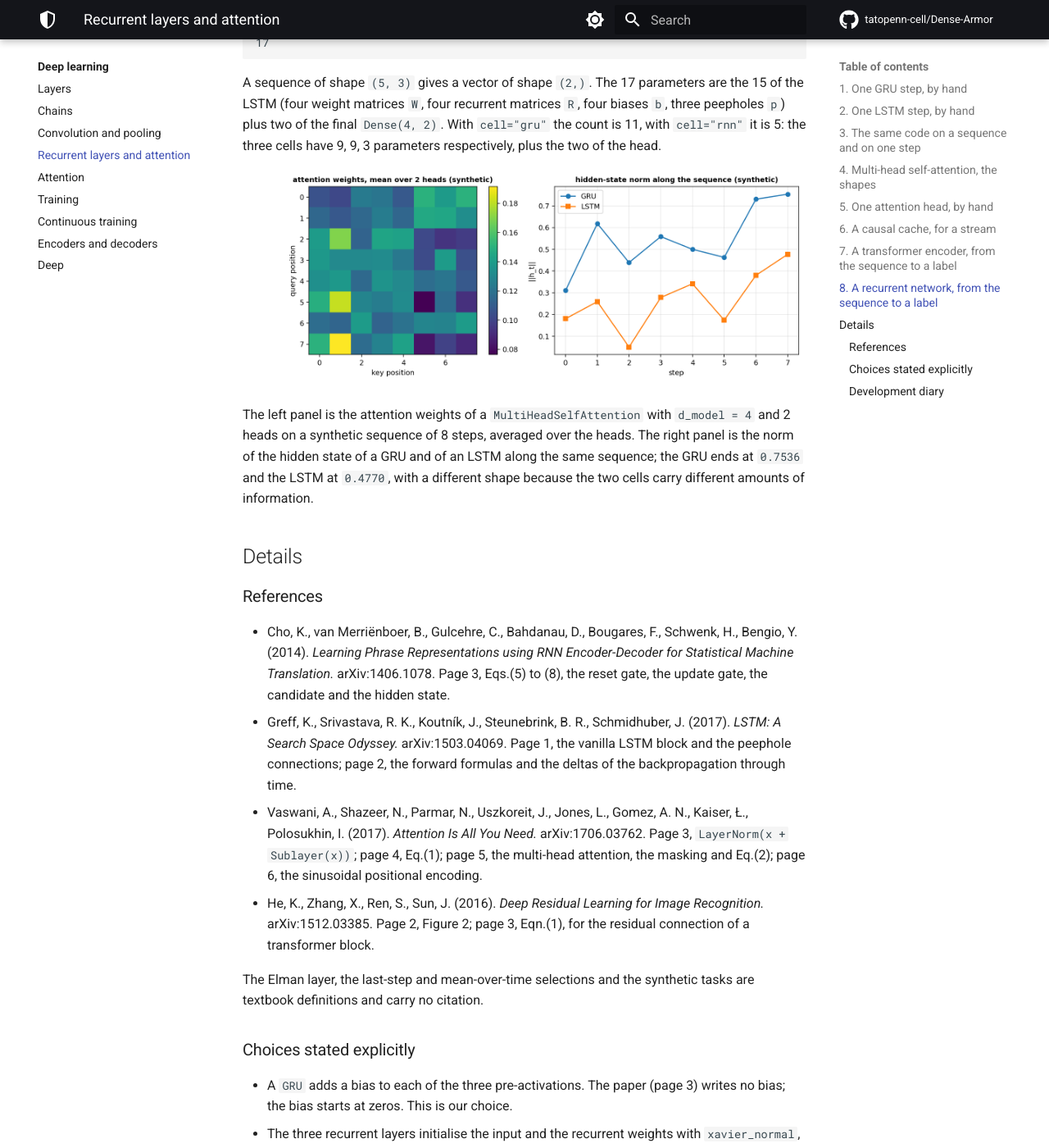
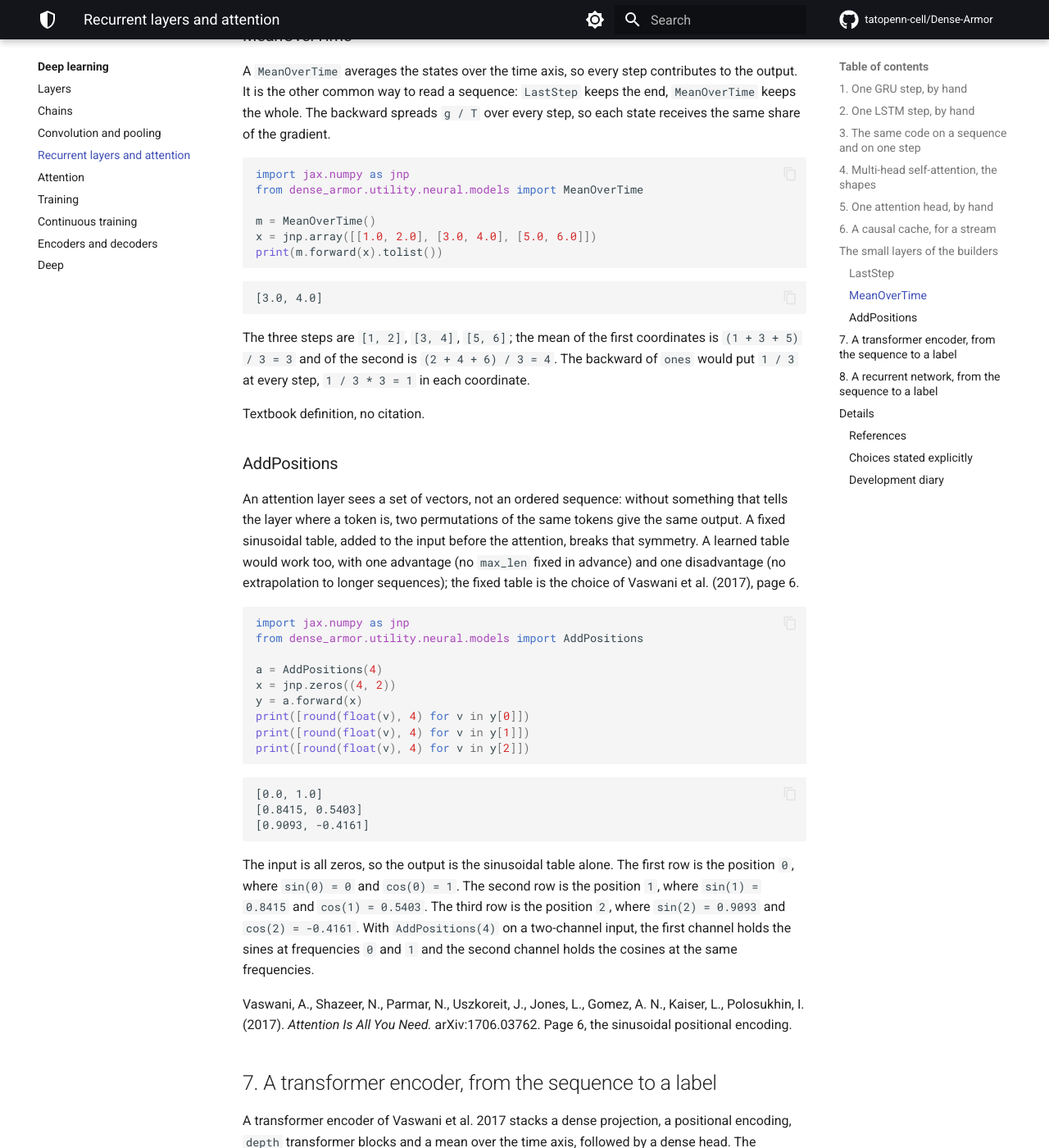
Before and after one commit to tatopenn-cell/Dense-Armor, an MkDocs documentation site: the page built from docs/neural/sequence_layers.md, in a window 1280 px wide and 1400 px high, scrolled down 5185 px. Shown: the whole window at 82% size. Built offline with MkDocs 1.6.1 and Material for MkDocs 9.7.7, drawn with Linux system fonts in a browser that asks for light colours; comment, search, counter and statistics services are not loaded; some of the changed text lies outside the part shown.

Commit message:
taskN08 E: three sections in docs/neural/sequence_layers.md
Before '## 7. A transformer encoder', a new section titled 'The small layers of the builders' with three subsections: ### LastStep, ### MeanOverTime, ### AddPositions. Same shape as the sections of item B. Hand cases: LastStep on [[1, 2], [3, 4], [5, 6]] gives [5, 6] and backward(ones) = [[0, 0], [0, 0], [1, 1]]; MeanOverTime gives [3, 4]; AddPositions(4) on zeros(4, 2) gives the sinusoidal table, with row 0 = [0, 1], row 1 = [0.8415, 0.5403], row 2 = [0.9093, -0.4161]. Reference: Vaswani et al. 2017, page 6, the sinusoidal positional encoding.

Check: check_examples.py -> 3/3 classes OK for sequence_layers.md, 3/3 blocks MATCH, 15/16 overall.

```diff
--- a/docs/neural/sequence_layers.md
+++ b/docs/neural/sequence_layers.md
@@ -154,6 +154,80 @@ True
 
 The cache grows by one key-value pair per step, and the attention weights of step `t` are computed only against the keys of steps `0` to `t`. `init_cache` returns two arrays of shape `(0, d_model)`. The causal mask of the `forward` is a lower-triangular boolean matrix, and the same mask is applied inside `scaled_dot_product_attention` before the softmax (page 5 of the paper).
 
+## The small layers of the builders
+
+The three layers below are small: they do not have parameters, or they have a fixed table of numbers. They are the glue that the `recurrent_net` and `transformer_encoder` builders use between a recurrent layer and a dense head, and that the reader will meet again if they open those builders.
+
+### LastStep
+
+A recurrent layer returns one state per step; a classifier or a regressor wants one vector per sequence. A `LastStep` keeps the last state and drops the others. On a sequence `(B, T, n)` it returns `(B, n)`; the backward puts the whole upstream gradient at the last step and zeros elsewhere, because the earlier steps did not contribute to the output.
+
+~~~python
+import jax.numpy as jnp
+from dense_armor.utility.neural.models import LastStep
+
+l = LastStep()
+x = jnp.array([[1.0, 2.0], [3.0, 4.0], [5.0, 6.0]])
+print(l.forward(x).tolist())
+print(l.backward(jnp.ones((2,))).tolist())
+~~~
+
+~~~
+[5.0, 6.0]
+[[0.0, 0.0], [0.0, 0.0], [1.0, 1.0]]
+~~~
+
+The three steps of the sequence are `[1, 2]`, `[3, 4]`, `[5, 6]`; the last is `[5, 6]`. The backward of `ones` puts `1` at the last step and `0` at the two before, because only the last step saw the output.
+
+Textbook definition, no citation.
+
+### MeanOverTime
+
+A `MeanOverTime` averages the states over the time axis, so every step contributes to the output. It is the other common way to read a sequence: `LastStep` keeps the end, `MeanOverTime` keeps the whole. The backward spreads `g / T` over every step, so each state receives the same share of the gradient.
+
+~~~python
+import jax.numpy as jnp
+from dense_armor.utility.neural.models import MeanOverTime
+
+m = MeanOverTime()
+x = jnp.array([[1.0, 2.0], [3.0, 4.0], [5.0, 6.0]])
+print(m.forward(x).tolist())
+~~~
+
+~~~
+[3.0, 4.0]
+~~~
+
+The three steps are `[1, 2]`, `[3, 4]`, `[5, 6]`; the mean of the first coordinates is `(1 + 3 + 5) / 3 = 3` and of the second is `(2 + 4 + 6) / 3 = 4`. The backward of `ones` would put `1 / 3` at every step, `1 / 3 * 3 = 1` in each coordinate.
+
+Textbook definition, no citation.
+
+### AddPositions
+
+An attention layer sees a set of vectors, not an ordered sequence: without something that tells the layer where a token is, two permutations of the same tokens give the same output. A fixed sinusoidal table, added to the input before the attention, breaks that symmetry. A learned table would work too, with one advantage (no `max_len` fixed in advance) and one disadvantage (no extrapolation to longer sequences); the fixed table is the choice of Vaswani et al. (2017), page 6.
+
+~~~python
+import jax.numpy as jnp
+from dense_armor.utility.neural.models import AddPositions
+
+a = AddPositions(4)
+x = jnp.zeros((4, 2))
+y = a.forward(x)
+print([round(float(v), 4) for v in y[0]])
+print([round(float(v), 4) for v in y[1]])
+print([round(float(v), 4) for v in y[2]])
+~~~
+
+~~~
+[0.0, 1.0]
+[0.8415, 0.5403]
+[0.9093, -0.4161]
+~~~
+
+The input is all zeros, so the output is the sinusoidal table alone. The first row is the position `0`, where `sin(0) = 0` and `cos(0) = 1`. The second row is the position `1`, where `sin(1) = 0.8415` and `cos(1) = 0.5403`. The third row is the position `2`, where `sin(2) = 0.9093` and `cos(2) = -0.4161`. With `AddPositions(4)` on a two-channel input, the first channel holds the sines at frequencies `0` and `1` and the second channel holds the cosines at the same frequencies.
+
+Vaswani, A., Shazeer, N., Parmar, N., Uszkoreit, J., Jones, L., Gomez, A. N., Kaiser, L., Polosukhin, I. (2017). *Attention Is All You Need.* arXiv:1706.03762. Page 6, the sinusoidal positional encoding.
+
 ## 7. A transformer encoder, from the sequence to a label
 
 A transformer encoder of Vaswani et al. 2017 stacks a dense projection, a positional encoding, `depth` transformer blocks and a mean over the time axis, followed by a dense head. The `transformer_encoder` builder returns a `Sequential`.
```
